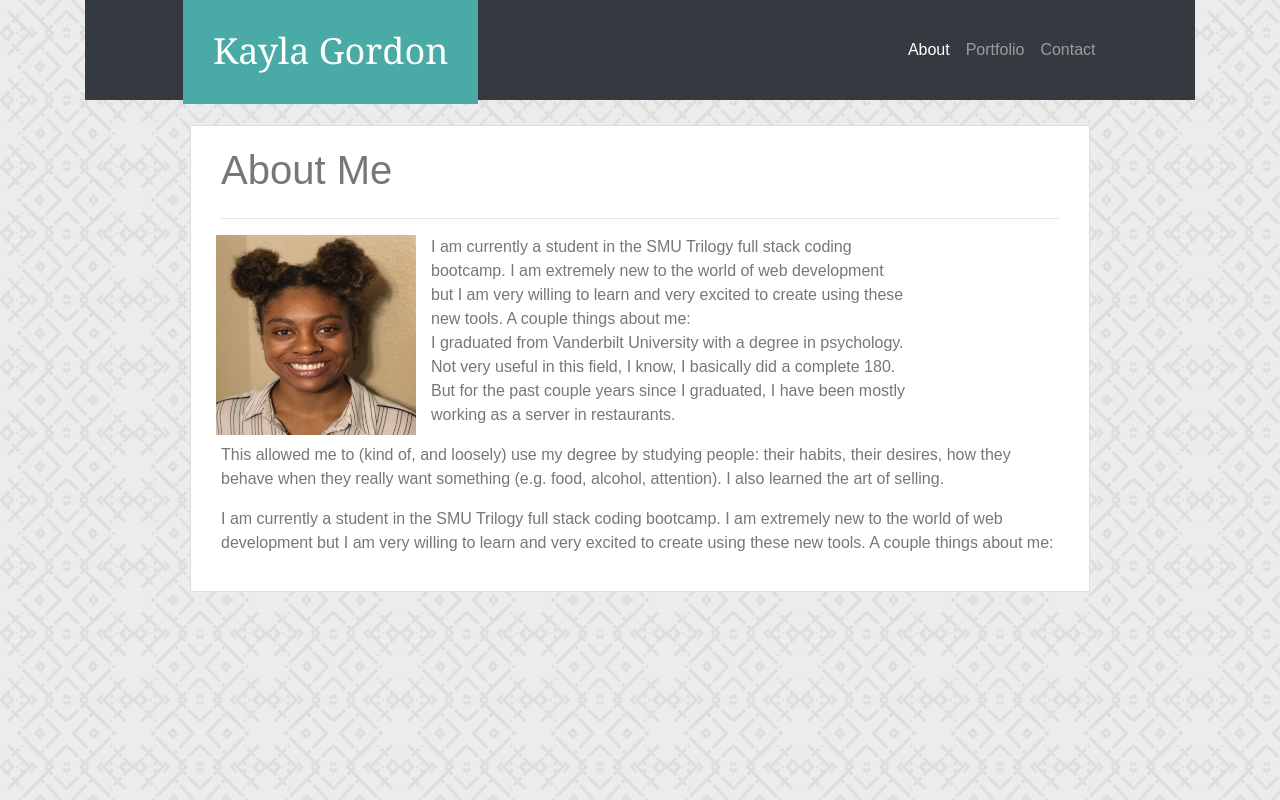
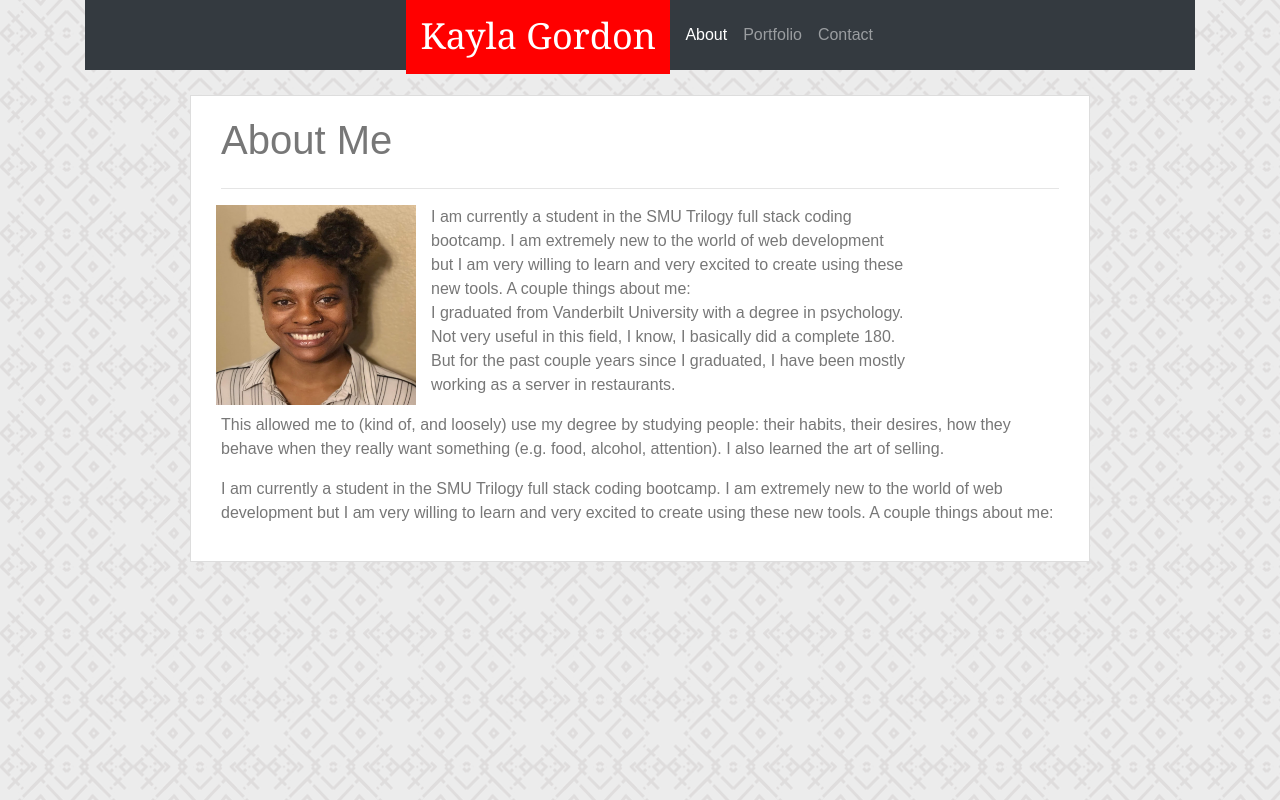
Before and after one commit to kayla8693/Responsive-Portfolio1, a plain HTML site: page index.html in a window 1280 px wide. Drawn offline with nearby package versions, Linux system fonts and the light colour scheme.

Commit message:
debugging

```diff
--- a/assets/css/style.css
+++ b/assets/css/style.css
@@ -6,10 +6,10 @@ body {
     background-image: url("../images/herringbone.png");
 }
 
-.navbar {
+/* .navbar {
     height: 100px;
-}
-
+} */
+/*
 .name {
     background: #4aaaa5;
     color: white;
@@ -18,11 +18,11 @@ body {
     height: 200px;
     padding: 29.5px;
     margin: 8px;
-}
+} */
 
-.mr-auto {
+/* .mr-auto {
     margin: 115px;
-}
+} */
 
 /* .container {
     width: 600px;
@@ -39,18 +39,19 @@ body {
 
 
 #name1 {
-    background: #4aaaa5;
+    /* background: #4aaaa5; */
+    background: red;
     color: white;
     font-size: 36px;
     font-family: 'Georgia', Times, 'Times New Roman', serif;
     height: 200px;
-    padding: 29.5px;
+    padding: 14.5px;
     margin: 7px;
 }
 
-#pages {
+/* #pages {
     margin: 415px;
-}
+} */
 
 .container1 {
     width: 900px;
--- a/index.html
+++ b/index.html
@@ -47,7 +47,7 @@
 
 
   <div class="container1">
-    <div class="wrapper1">
+    <!-- <div class="wrapper1"> -->
 
       <div class="row">
         <div class="col-md-12">
@@ -83,7 +83,7 @@
           </p>
 
 
-    </div>
+    <!-- </div> -->
   </div>
   </div>
 
```
